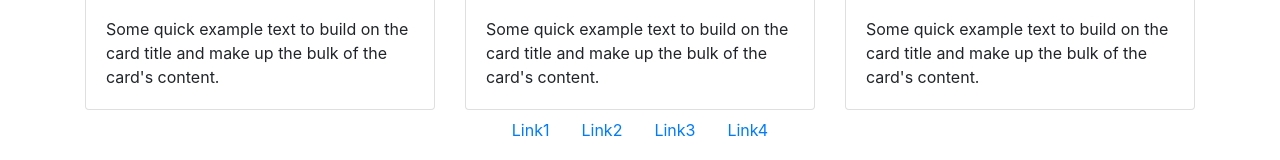
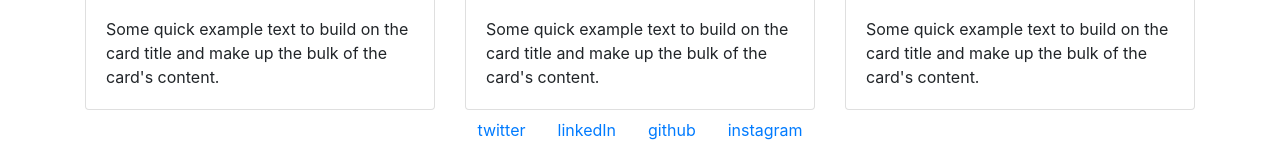
Before and after one commit to SergiyGudym/ydz-bootstrap-2, a plain HTML site: page index.html in a window 1280 px wide. Shown: the part 1112-1272 px from the top of the page. Drawn offline with nearby package versions, Linux system fonts and the light colour scheme.

Commit message:
2nd commit - changed footer

```diff
--- a/index.html
+++ b/index.html
@@ -133,16 +133,16 @@
         <div class="container" style="height: 50px;">
                 <ul class="nav justify-content-center">
                         <li class="nav-item">
-                          <a class="nav-link" href="#">Link1</a>
+                          <a class="nav-link" href="#">twitter</a>
                         </li>
                         <li class="nav-item">
-                          <a class="nav-link" href="#">Link2</a>
+                          <a class="nav-link" href="#">linkedIn</a>
                         </li>
                         <li class="nav-item">
-                          <a class="nav-link" href="#">Link3</a>
+                          <a class="nav-link" href="#">github</a>
                         </li>
                         <li class="nav-item">
-                          <a class="nav-link" href="#">Link4</a>
+                          <a class="nav-link" href="#">instagram</a>
                         </li>
                       </ul>
         </div>
```
